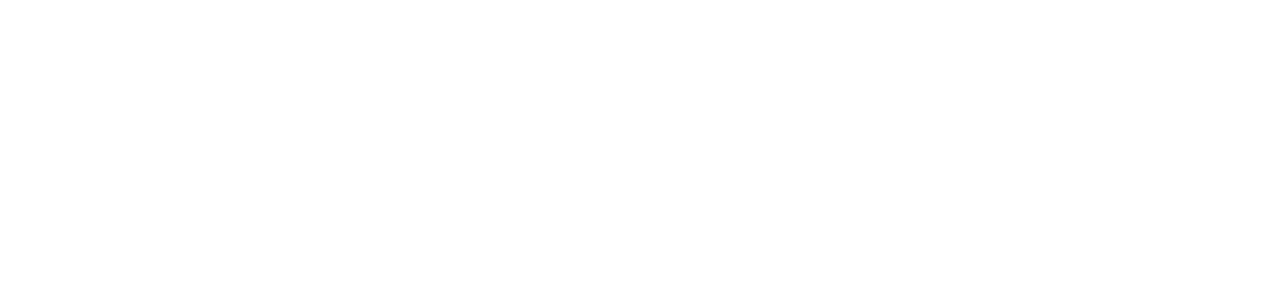
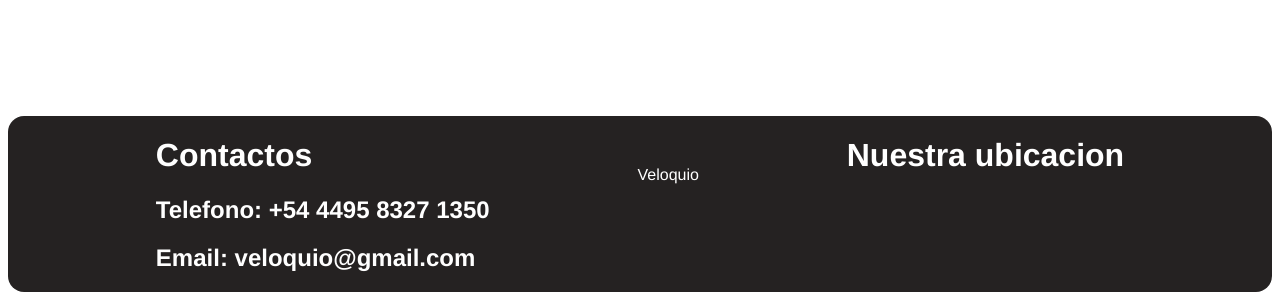
Before and after one commit to gonzalobernardis/Veloquio, a Vue app: page / in a window 1280 px wide. Shown: the part 1172-1472 px from the top of the page. Before the commit the page ends 800 px from the top, so only its background shows below. Built offline with nearby package versions, Linux system fonts and the light colour scheme.

Commit message:
inicio del footer

```diff
--- /dev/null
+++ b/src/components/Footer.vue
@@ -0,0 +1,48 @@
+<template>
+    <footer>
+        <div class="caja">
+            <div>
+                <h1>Contactos</h1>
+                <h2>Telefono: +54 4495 8327 1350</h2>
+                <h2>Email: veloquio@gmail.com</h2>
+            </div>
+            <div class="velo">
+                <a href="#volver">Veloquio</a>
+            </div>
+            <div>
+                <h1>Nuestra ubicacion</h1>
+            </div>
+        </div>
+    </footer>
+</template>
+
+
+<script>
+export default {
+    name: 'Footer',
+    props: {
+
+    }
+}
+</script>
+<style scoped>
+.caja{
+    display: flex;
+    flex-direction: row;
+    justify-content: space-evenly;
+}
+footer{
+    color: white;
+    background: rgb(37,34,34);
+    background: linear-gradient(90deg, rgba(37,34,34,1) 19%, rgba(37,34,34,1) 50%, rgba(37,34,34,1) 90%);
+    margin-top: 1200px;
+    border-radius: 1em;
+}
+.velo{
+    margin-top: 50px;
+}
+.velo a{
+    color: white;
+    text-decoration: none;
+}
+</style>
--- a/src/components/Header.vue
+++ b/src/components/Header.vue
@@ -1,8 +1,7 @@
 <template>
-    <header>
+    <header id="volver">
         <nav class="links-container">
             <h1>Veloquio</h1>
-            <h1>Hola</h1>
             <router-link class="link" to="/">Inicio</router-link>
             <router-link class="link" to="/favorites">Favoritos</router-link>
         </nav>
--- a/src/views/HomeView.vue
+++ b/src/views/HomeView.vue
@@ -1,15 +1,20 @@
 <template>
-  <Header></Header>
+  <div>
+    <Header></Header>
+    <Footer></Footer>
+  </div>
 </template>
 
 <script>
 // @ is an alias to /src
 import Header from '@/components/Header.vue'
+import Footer from '@/components/Footer.vue'
 
 export default {
   name: 'HomeView',
   components: {
-    Header
+    Header,
+    Footer
   }
 }
 </script>
```
